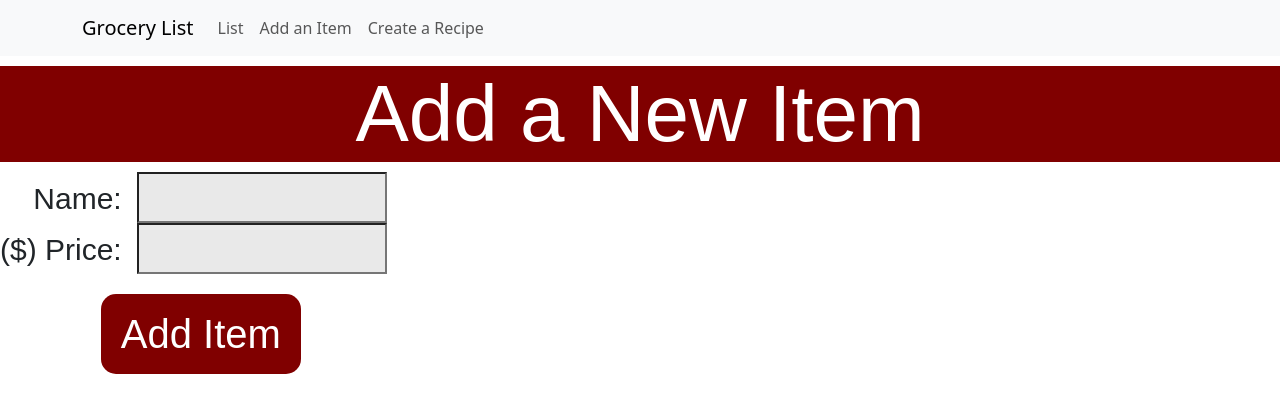
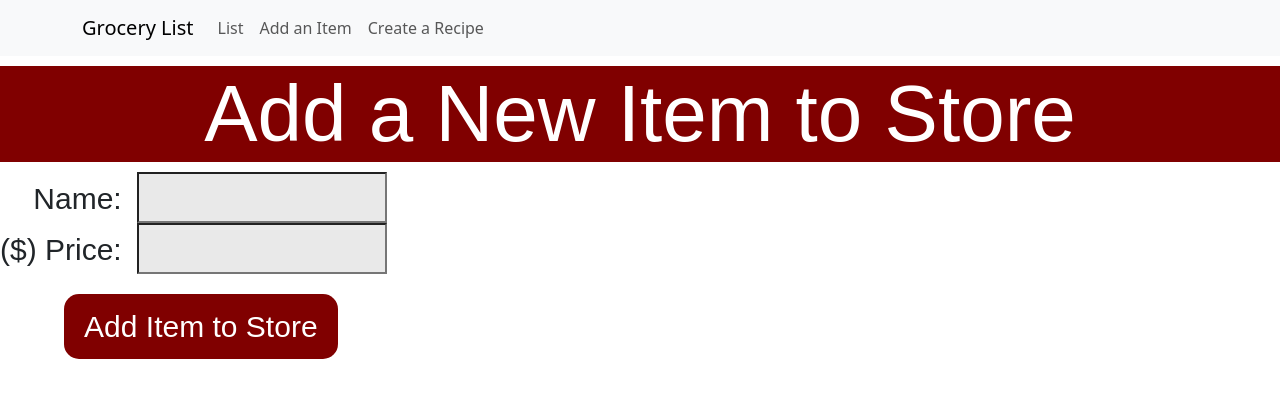
Before and after one commit to cwood23/grocery_list, a React (Create React App) app: page /itemadd in a window 1280 px wide. Shown: the top 412 px of the page. Built offline with nearby package versions, Linux system fonts and the light colour scheme.

Commit message:
set up backend

```diff
--- a/package.json
+++ b/package.json
@@ -7,6 +7,7 @@
     "@testing-library/react": "^13.4.0",
     "@testing-library/user-event": "^13.5.0",
     "bootstrap": "^5.3.3",
+    "express": "^4.19.2",
     "react": "^18.3.1",
     "react-bootstrap": "^2.10.2",
     "react-dom": "^18.3.1",
@@ -15,7 +16,7 @@
     "web-vitals": "^2.1.4"
   },
   "scripts": {
-    "start": "react-scripts start",
+    "start": "react-scripts start && node server/index.js",
     "build": "react-scripts build",
     "test": "react-scripts test",
     "eject": "react-scripts eject"
--- a/src/Components/Home/Home.css
+++ b/src/Components/Home/Home.css
@@ -86,7 +86,7 @@ body {
   }
 
   .add-btn {
-    font-size: 40px;
+    font-size: 30px;
     background-color: maroon;
     color: white;
     font-family: Arial, Helvetica, sans-serif;
@@ -98,7 +98,7 @@ body {
   }
 
   .add-btn:hover {
-    font-size: 40px;
+    font-size: 30px;
     background-color: rgb(80, 0, 0);
     color: white;
     font-family: Arial, Helvetica, sans-serif;
--- a/src/Components/Home/Home.js
+++ b/src/Components/Home/Home.js
@@ -97,7 +97,7 @@ function Home() {
           </div>
         </div>
         <div className='btn-div'>
-          <button className='add-btn' onClick={addRow}>Add Item</button>
+          <button className='add-btn' onClick={addRow}>Add Item to List</button>
         </div>
       </form>
 
--- a/src/Components/ItemAdd/ItemAdd.js
+++ b/src/Components/ItemAdd/ItemAdd.js
@@ -1,11 +1,16 @@
 import NavHeader from "../Navbar/NavHeader";
+import React, { useState } from 'react';
 
 function ItemAdd() {
+    const [itemName, setItemName] = useState('');
+    const [itemPrice, setItemPrice] = useState(0);
+
+
     return (
         <div>
             <NavHeader />
             <div className='page_header'>
-                <h1 className='header-text'>Add a New Item</h1>
+                <h1 className='header-text'>Add a New Item to Store</h1>
             </div>
             <form action='' id='newItemForm' className='newItemForm'>
                 <div className='inputs-div'>
@@ -19,7 +24,7 @@ function ItemAdd() {
                     </div>
                 </div>
                 <div className='btn-div'>
-                    <button className='add-btn'>Add Item</button>
+                    <button className='add-btn'>Add Item to Store</button>
                 </div>
             </form>
         </div>
```
Also changed, not shown: 2 other files (tests, documents, lock files or other folders).
